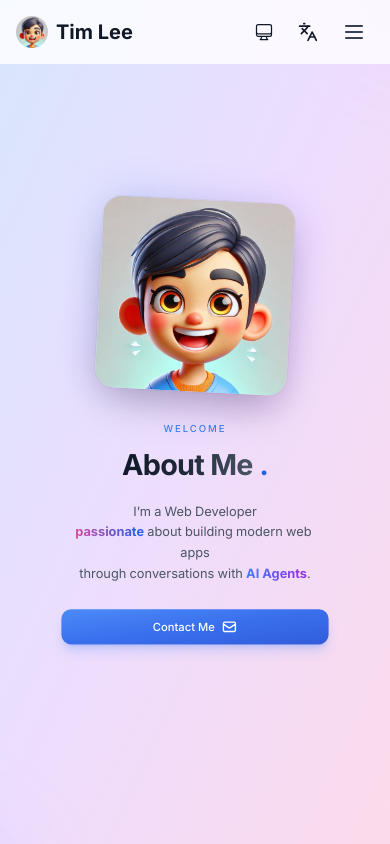
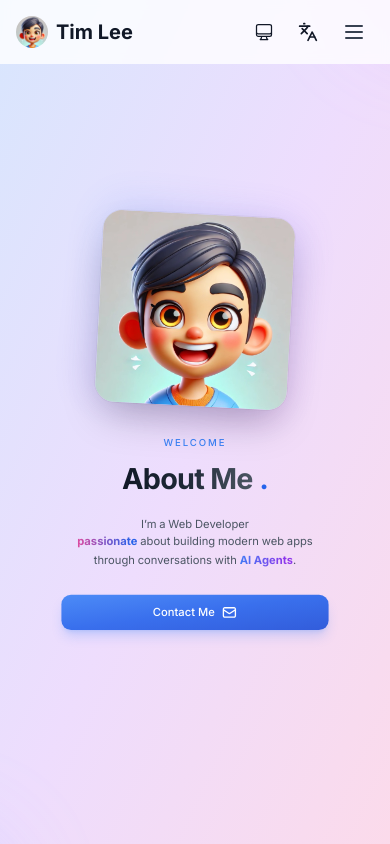
Before and after one commit to timleecoder42/betterhiretimlee.now, a Next.js app: page /en/about in a window 390 px wide. Shown: the top 844 px of the page. Built offline with nearby package versions, Linux system fonts and the light colour scheme.

Commit message:
style: decrease description text size

```diff
--- a/src/components/about/hero-section.tsx
+++ b/src/components/about/hero-section.tsx
@@ -74,7 +74,7 @@ export function HeroSection() {
             initial={{ opacity: 0 }}
             animate={{ opacity: 1 }}
             transition={{ duration: 0.3 }}
-            className="text-base sm:text-lg lg:text-2xl text-gray-600 dark:text-gray-300 leading-relaxed max-w-xl mb-8 lg:mb-12 space-y-4 lg:space-y-6 px-4 lg:px-0"
+            className="text-sm sm:text-lg lg:text-2xl text-gray-600 dark:text-gray-300 leading-relaxed max-w-xl mb-8 lg:mb-12 space-y-4 lg:space-y-6 px-4 lg:px-0"
           >
             <AnimatedText text={t('description')} />
           </motion.p>
```
